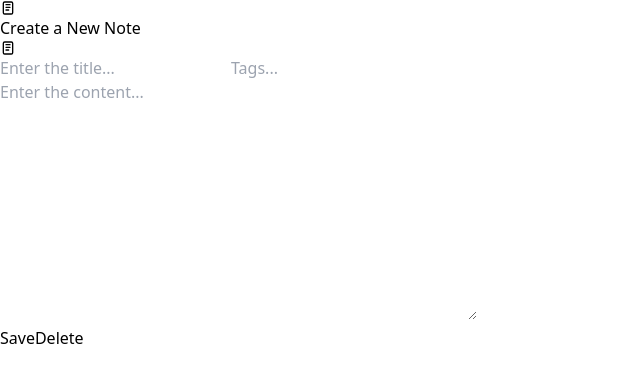
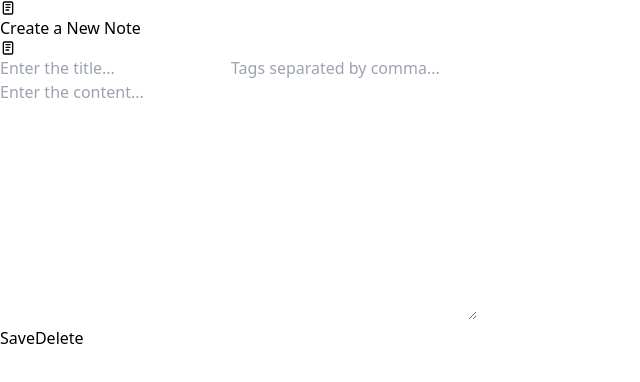
Before and after one commit to AnirbanNath-dev/Note-Taking, a React (Vite) app: page /new in a window 1280 px wide. Shown: the top 382 px of the page, without its empty margins (0-640 px from the left). Built offline with nearby package versions, Linux system fonts and the light colour scheme.

Commit message:
Working on Note.tsx and Notes.tsx

```diff
--- a/package.json
+++ b/package.json
@@ -15,8 +15,7 @@
     "react-dom": "^18.2.0",
     "react-icons": "^4.12.0",
     "react-redux": "^9.0.4",
-    "react-router-dom": "^6.21.1",
-    "react-select": "^5.8.0"
+    "react-router-dom": "^6.21.1"
   },
   "devDependencies": {
     "@types/react": "^18.2.43",
--- /dev/null
+++ b/src/components/Note.tsx
@@ -0,0 +1,11 @@
+
+function Note() {
+  return (
+    <div className="">
+
+    </div>
+
+  )
+}
+
+export default Note
--- a/src/components/NoteForm.tsx
+++ b/src/components/NoteForm.tsx
@@ -42,7 +42,7 @@ function NoteForm() {
         <input
         type="text"
         className="border-2 border-[rgba(0,0,0,0.6)] p-2 rounded-lg text-2xl"
-        placeholder="Tags..."
+        placeholder="Tags separated by comma..."
 
         />
 
--- a/src/pages/Notes.tsx
+++ b/src/pages/Notes.tsx
@@ -1,8 +1,18 @@
+import Note from "../components/Note"
 
 
 function Notes() {
   return (
-    <div>Notes</div>
+    <div className="w-screen p-10 my-20 flex flex-col items-center">
+
+        <div className="flex gap-3 items-center py-4 border-b-4 border-gray-500 w-full justify-center">
+          <h1 className="text-3xl tracking-widest uppercase font-light hover:tracking-normal transition-all duration-500 cursor-pointer">Notes</h1>
+        </div>
+
+      <Note/>
+
+
+    </div>
   )
 }
 
```
Also changed, not shown: src/pages/NewNote.tsx (line endings or trailing spaces), 1 other file (tests, documents, lock files or other folders).
